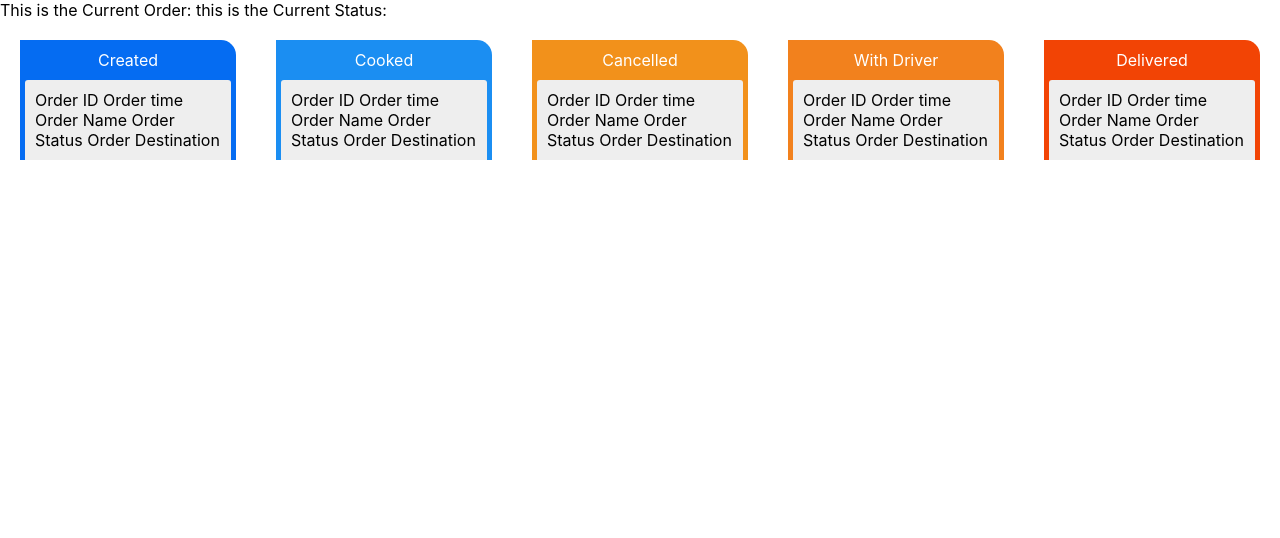
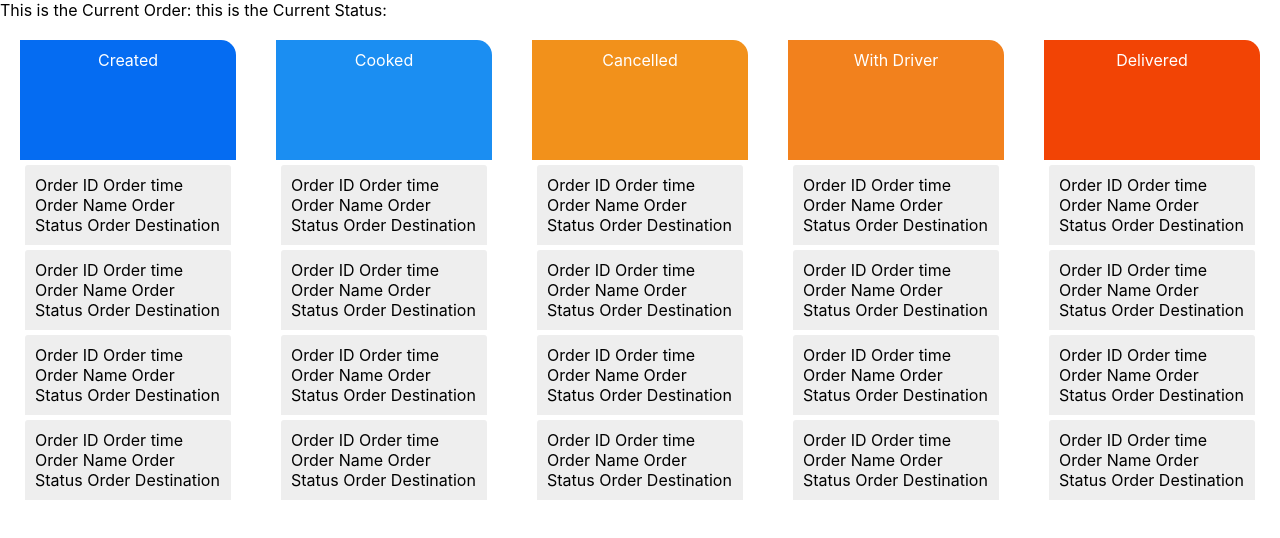
Before and after one commit to adrianmojica/my-delivery-app, a React (Create React App) app: page / in a window 1280 px wide. Shown: the top 538 px of the page. Built offline with nearby package versions, Linux system fonts and the light colour scheme; no server answers.

Commit message:
fix margin on cards

```diff
--- a/src/components/Column.js
+++ b/src/components/Column.js
@@ -10,7 +10,17 @@ class Column extends Component {
             <div className={`title ${this.props.title}`}>{this.props.title}</div>
               <Card
 
+
               />
+              <Card
+
+               />
+               <Card
+
+               />
+               <Card
+
+               />
             </div>)
   };
 }
--- a/src/index.scss
+++ b/src/index.scss
@@ -61,5 +61,5 @@ code {
   padding: 10px;
   margin: 5px;
   border-radius: 3px 3px 0px 0px;
-  margin-top: -80px;
+
 }
```
